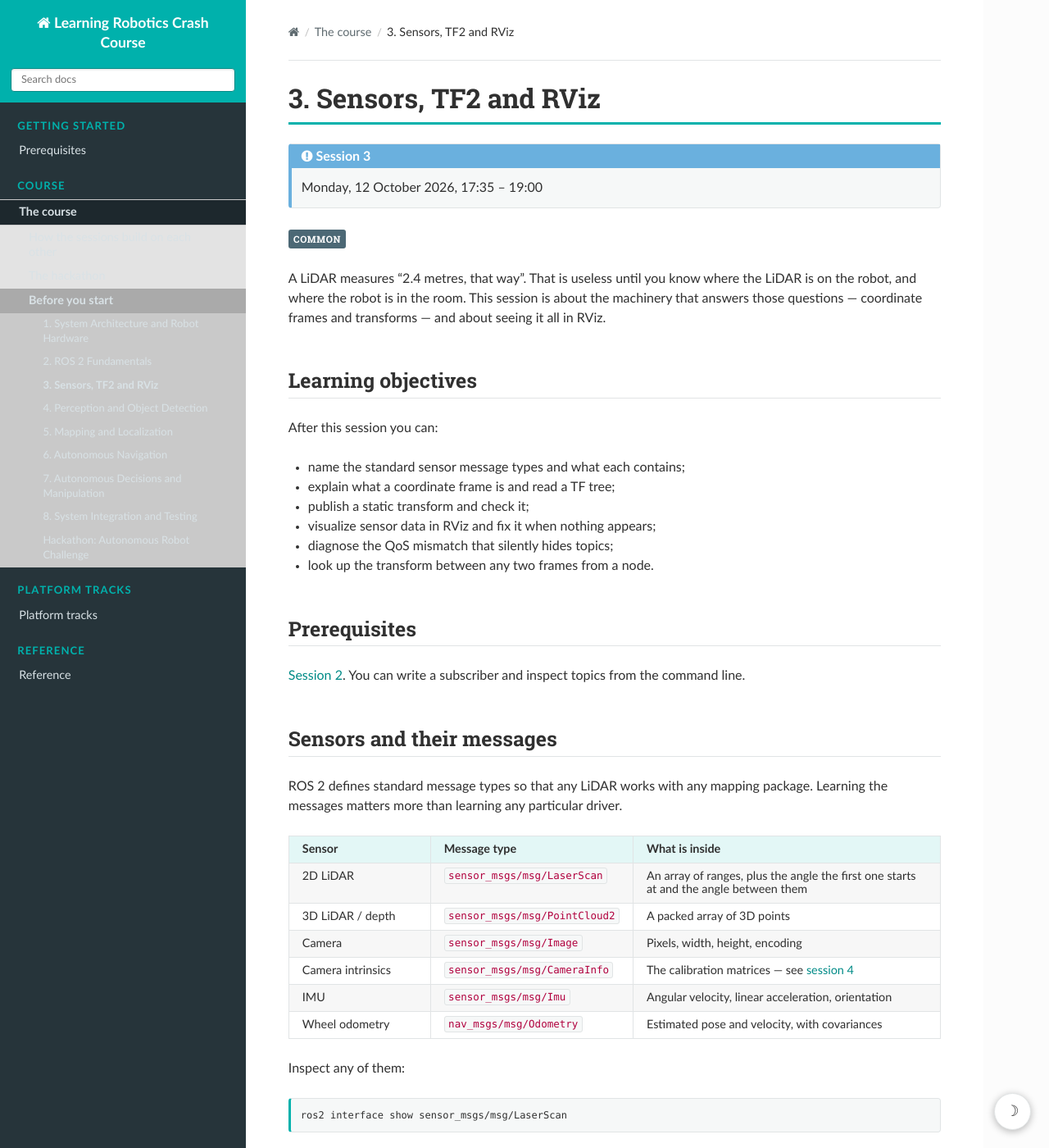
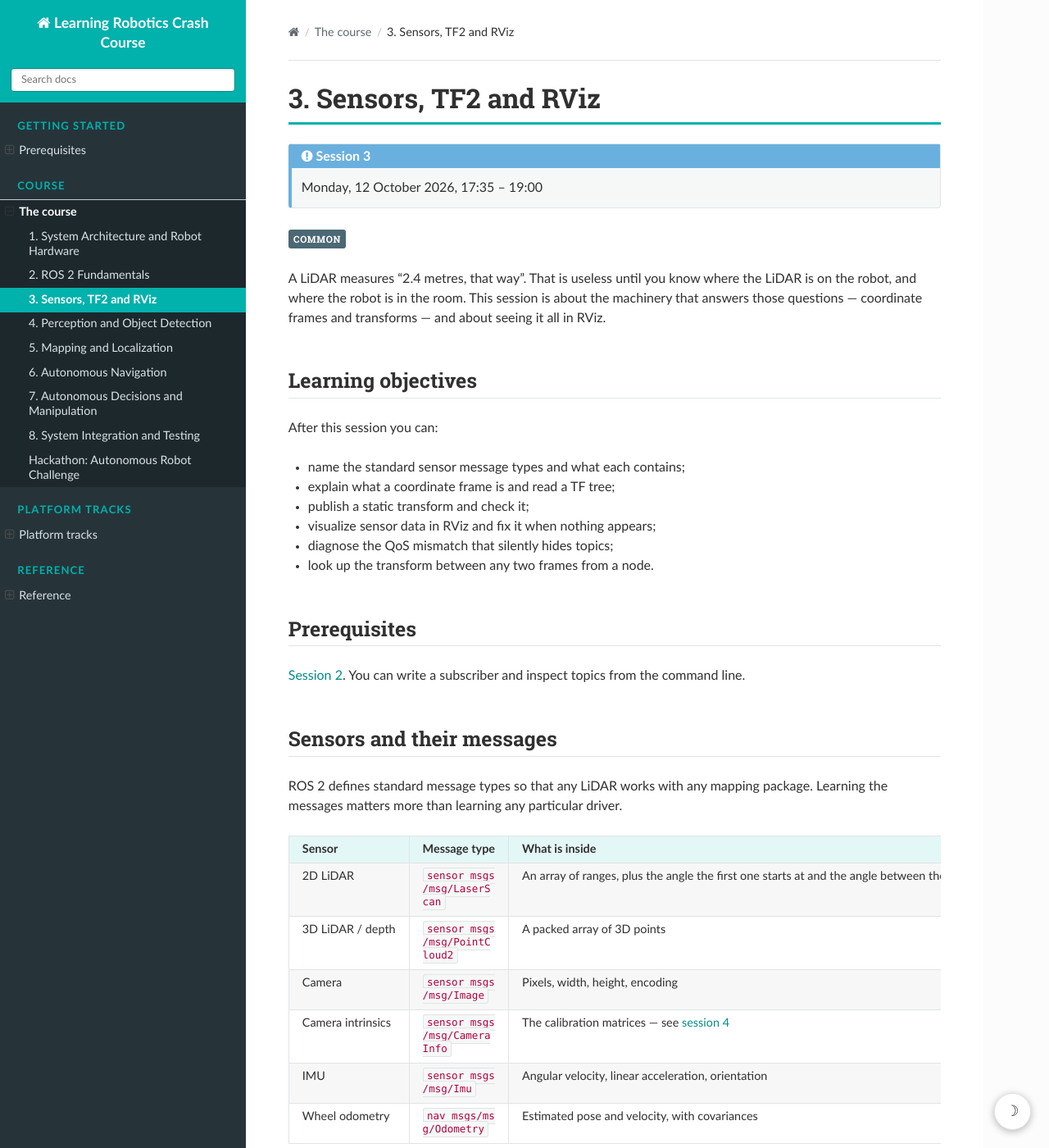
Before and after one commit to MoritzSchallenberg/Learning-Robotics-Crash-Course, a Sphinx documentation site: the page built from docs/course/03-sensors-tf.md, in a window 1280 px wide and 1400 px high. Shown: the whole window at 82% size. Built offline with Sphinx 7.4.7 and the Read the Docs theme 3.1.0, drawn with Linux system fonts in a browser that asks for light colours.

Commit message:
fix: correct theme script collision and responsive issues
Three fixes found by testing the built site in a real browser.

The custom light/dark script was named _static/js/theme.js, which is the same
path the Read the Docs theme uses for its own script. Ours silently overwrote
it, so SphinxRtdTheme was undefined and the theme's navigation script never
ran -- breaking the mobile menu and sticky nav, with a JS error on every page.
Renamed to js/color-mode.js.

The sidebar's expanded branch used the theme's near-white background, which is
unreadable against this project's dark sidebar in both light and dark mode.
The branch now stays dark and the current page is marked with the accent
colour instead.

Long inline literals such as /opt/ros/$ROS_DISTRO/share/... have no spaces to
break at and pushed the whole page sideways on a phone. Inline code now breaks
anywhere, so no page scrolls horizontally at 390px.

Also set titles_only so the sidebar shows page titles rather than mixing in
the section headings of each index page, which made the course structure hard
to read.

Verified: strict build clean, 0 broken internal links, 0 absolute asset paths,
17/17 browser checks pass, no horizontal overflow on 15 pages at 390px.

Co-Authored-By: Claude Sonnet 5 <noreply@anthropic.com>

```diff
--- a/docs/_static/css/custom.css
+++ b/docs/_static/css/custom.css
@@ -135,29 +135,55 @@ body,
   color: #ffffff;
 }
 
+/* The stock theme gives the expanded branch a near-white background, which is
+   unreadable against this sidebar in both light and dark mode. Keep the whole
+   branch dark and mark the current page by contrast instead. */
+.wy-menu-vertical li.current,
+.wy-menu-vertical li.toctree-l2.current,
+.wy-menu-vertical li.toctree-l3.current {
+  background: var(--lrcc-sidebar-bg-deep);
+}
+
+.wy-menu-vertical li.current a,
+.wy-menu-vertical li.toctree-l2 a,
+.wy-menu-vertical li.toctree-l3 a,
+.wy-nav-side .wy-menu-vertical li.current a {
+  color: var(--lrcc-sidebar-fg);
+  border-right: none;
+  border-bottom: none;
+}
+
+/* The page you are actually on. */
 .wy-menu-vertical li.current > a,
-.wy-menu-vertical li.on a {
-  background: var(--lrcc-sidebar-bg-deep);
+.wy-menu-vertical li.on a,
+.wy-menu-vertical li.toctree-l2.current > a,
+.wy-menu-vertical li.toctree-l3.current > a {
+  background: var(--lrcc-accent);
   color: #ffffff;
   border: none;
+  font-weight: 700;
 }
 
-.wy-menu-vertical li.current a {
-  border-right: none;
+/* ... but a parent that merely contains the current page is not itself
+   current, so it must not look like the active item. */
+.wy-menu-vertical li.current > a:not([href]),
+.wy-menu-vertical li.toctree-l1.current > a {
+  background: transparent;
+  color: #ffffff;
+  font-weight: 700;
 }
 
-.wy-menu-vertical li.toctree-l2.current > a,
-.wy-menu-vertical li.toctree-l3.current > a {
-  background: rgba(0, 0, 0, 0.25);
+.wy-menu-vertical li.current a:hover,
+.wy-menu-vertical li.toctree-l2 a:hover,
+.wy-menu-vertical li.toctree-l3 a:hover {
+  background: rgba(255, 255, 255, 0.08);
+  color: #ffffff;
 }
 
-.wy-menu-vertical li.current > a:hover,
-.wy-menu-vertical li.toctree-l2.current > a:hover {
-  background: rgba(0, 0, 0, 0.4);
-}
-
-.wy-nav-side .wy-menu-vertical li.current a {
-  color: var(--lrcc-sidebar-fg);
+.wy-menu-vertical li.toctree-l2.current > a:hover,
+.wy-menu-vertical li.toctree-l3.current > a:hover {
+  background: var(--lrcc-accent-dark);
+  color: #ffffff;
 }
 
 .wy-nav-top {
@@ -288,7 +314,11 @@ footer span {
   color: var(--lrcc-code-fg);
   padding: 0.1em 0.35em;
   font-size: 0.87em;
+  /* Long literals -- file paths, namespaced topic names -- have no spaces to
+     break at and would otherwise push the whole page sideways on a phone. */
   white-space: normal;
+  overflow-wrap: anywhere;
+  word-break: break-word;
 }
 
 /* Keep the copy button legible on the dark code surface. */
--- a/docs/conf.py
+++ b/docs/conf.py
@@ -83,7 +83,10 @@ html_theme_options = {
     "collapse_navigation": False,
     "sticky_navigation": True,
     "navigation_depth": 3,
-    "titles_only": False,
+    # Show page titles only in the sidebar. Without this, the section headings
+    # of each section index page appear as siblings of the real pages, which
+    # makes the course structure hard to read.
+    "titles_only": True,
     "prev_next_buttons_location": "bottom",
     "style_external_links": True,
 }
@@ -91,7 +94,7 @@ html_theme_options = {
 html_static_path = ["_static"]
 
 html_css_files = ["css/custom.css"]
-html_js_files = ["js/theme.js"]
+html_js_files = ["js/color-mode.js"]
 
 # The site is served from a repository subpath on GitHub Pages
 # (https://<user>.github.io/Learning-Robotics-Crash-Course/). Sphinx emits
```
Also changed, not shown: README.md (+2 -1 lines), LICENSES.md, docs/_static/js/color-mode.js (renamed from docs/_static/js/theme.js).
